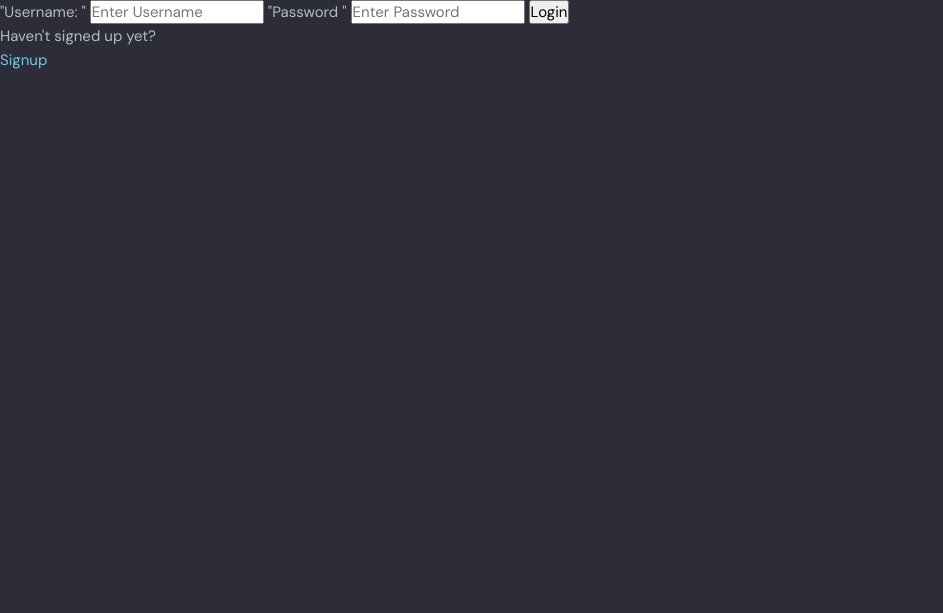
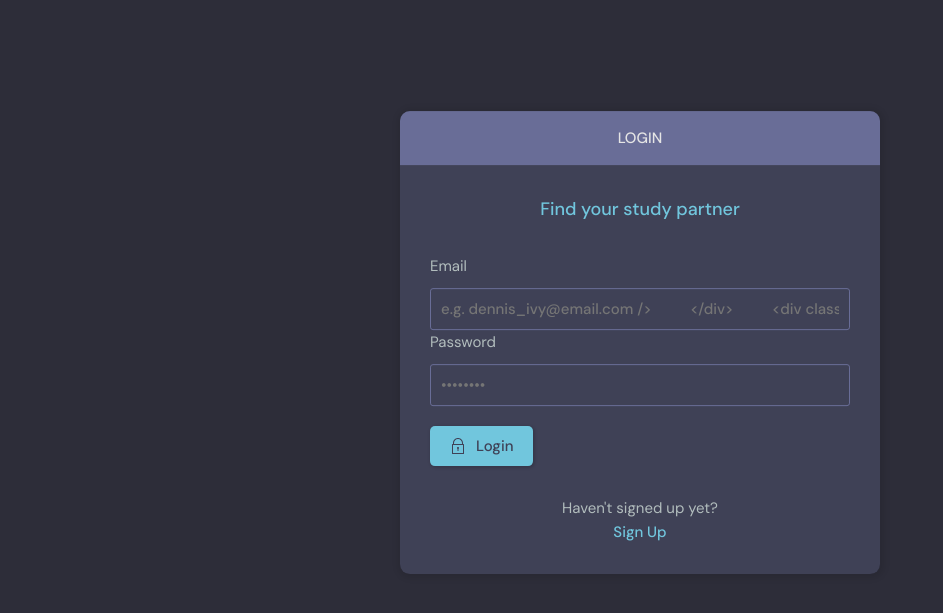
Before and after one commit to yxsh16/NextLink-django, a Django app: page /login/ in a window 1280 px wide. Shown: the part 76-689 px from the top of the page, without its empty margins (0-943 px from the left). Run offline with Django 4.2, Linux system fonts and the light colour scheme.

Commit message:
user-account

```diff
--- a/base/templates/base/login_register.html
+++ b/base/templates/base/login_register.html
@@ -1,39 +1,97 @@
 {% extends 'main.html' %}
 
 {% block content %}
+<main class="auth layout">
 
-{% if page == 'login' %}
-<div>
-    <form method = "POST" action = "">
-        {% csrf_token %}
+  {% if page == 'login' %}
+  <div class="container">
+    <div class="layout__box">
+      <div class="layout__boxHeader">
+        <div class="layout__boxTitle">
+          <h3>Login</h3>
+        </div>
+      </div>
+      <div class="layout__body">
+        <h2 class="auth__tagline">Find your study partner</h2>
 
-        <label>"Username: "</label>
-        <input type = "text" name = "username" placeholder = "Enter Username"/>
+        <form class="form" action="" method="POST">
+          {% csrf_token %}
+          <div class="form__group form__group">
+            <label for="room_name">Email</label>
+            <input id="username" name="email" type="email" placeholder="e.g. dennis_ivy@email.com />
+          </div>
+          <div class=" form__group">
+            <label for="password">Password</label>
+            <input id="password" name="password" type="password"
+              placeholder="&bull;&bull;&bull;&bull;&bull;&bull;&bull;&bull;" />
+          </div>
 
-        <label>"Password "</label>
-        <input type = "password" name = "password" placeholder = "Enter Password"/>
+          <button class="btn btn--main" type="submit">
+            <svg version="1.1" xmlns="http://www.w3.org/2000/svg" width="32" height="32" viewBox="0 0 32 32">
+              <title>lock</title>
+              <path
+                d="M27 12h-1v-2c0-5.514-4.486-10-10-10s-10 4.486-10 10v2h-1c-0.553 0-1 0.447-1 1v18c0 0.553 0.447 1 1 1h22c0.553 0 1-0.447 1-1v-18c0-0.553-0.447-1-1-1zM8 10c0-4.411 3.589-8 8-8s8 3.589 8 8v2h-16v-2zM26 30h-20v-16h20v16z">
+              </path>
+              <path
+                d="M15 21.694v4.306h2v-4.306c0.587-0.348 1-0.961 1-1.694 0-1.105-0.895-2-2-2s-2 0.895-2 2c0 0.732 0.413 1.345 1 1.694z">
+              </path>
+            </svg>
 
-        <input type = "submit" value = "Login" />
-    </form>
+            Login
+          </button>
+        </form>
 
-    <p> Haven't signed up yet?</p>
-    <a href = "{% url 'register' %}">Signup</a>
-</div>
+        <div class="auth__action">
+          <p>Haven't signed up yet?</p>
+          <a href="{% url 'register' %}" class="btn btn--link">Sign Up</a>
+        </div>
+      </div>
+    </div>
+  </div>
+  {% else %}
+  <div class="container">
+    <div class="layout__box">
+      <div class="layout__boxHeader">
+        <div class="layout__boxTitle">
+          <h3>Register</h3>
+        </div>
+      </div>
+      <div class="layout__body">
+        <h2 class="auth__tagline">Find your study partner</h2>
+
+        <form class="form" action="" method="POST">
+          {% csrf_token %}
+
+          {% for field in form %}
+          <div class="form__group form__group">
+            <label for="room_name">{{field.label}}</label>
+            {{field}}
+          </div>
+          {% endfor %}
 
 
-{% else %}
+          <button class="btn btn--main" type="submit">
+            <svg version="1.1" xmlns="http://www.w3.org/2000/svg" width="32" height="32" viewBox="0 0 32 32">
+              <title>lock</title>
+              <path
+                d="M27 12h-1v-2c0-5.514-4.486-10-10-10s-10 4.486-10 10v2h-1c-0.553 0-1 0.447-1 1v18c0 0.553 0.447 1 1 1h22c0.553 0 1-0.447 1-1v-18c0-0.553-0.447-1-1-1zM8 10c0-4.411 3.589-8 8-8s8 3.589 8 8v2h-16v-2zM26 30h-20v-16h20v16z">
+              </path>
+              <path
+                d="M15 21.694v4.306h2v-4.306c0.587-0.348 1-0.961 1-1.694 0-1.105-0.895-2-2-2s-2 0.895-2 2c0 0.732 0.413 1.345 1 1.694z">
+              </path>
+            </svg>
 
-<div>
-    <form method = "POST" action = "">
-        {% csrf_token %}
-        {{form.as_p}}
+            Register
+          </button>
+        </form>
 
-
-        <input type = "submit" value = "Register" />
-    </form>
-    <p> Already signed up? </p>
-    <a href= {% url 'register' %}">Login</a>
-</div>
-{% endif %}
-
+        <div class="auth__action">
+          <p>Already signed up yet?</p>
+          <a href="{% url 'login' %}" class="btn btn--link">Sign Up</a>
+        </div>
+      </div>
+    </div>
+  </div>
+  {% endif %}
+</main>
 {% endblock content %}
--- a/base/templates/base/profile.html
+++ b/base/templates/base/profile.html
@@ -19,7 +19,7 @@
           <h3>{{user.name}}</h3>
           <p>@{{user.username}}</p>
           {% if request.user == user %}
-          <a href="edit_user.html" class="btn btn--main btn--pill">Edit Profile</a>
+          <a href="{% url 'update-user' %}" class="btn btn--main btn--pill">Edit Profile</a>
           {% endif %}
         </div>
         <div class="profile__about">
--- a/base/urls.py
+++ b/base/urls.py
@@ -14,5 +14,6 @@ urlpatterns = [
     path('update-room/<str:pk>/', views.updateRoom, name = "update-room"),
     path('delete-room/<str:pk>/', views.deleteRoom, name = "delete-room"),
     path('delete-message/<str:pk>/', views.deleteMessage, name = "delete-message"),
+    path('update-user/', views.updateUser, name = "update-user"),
 
 ]
--- a/base/views.py
+++ b/base/views.py
@@ -3,7 +3,7 @@ from django.contrib.auth.models import User
 from django.contrib import messages
 from django.contrib.auth import authenticate, login, logout
 from .models import Room, Topic, Message
-from .forms import RoomForm
+from .forms import RoomForm, UserForm
 from django.contrib.auth.forms import UserCreationForm
 from django.http import HttpResponse
 from django.contrib.auth.decorators import login_required
@@ -167,4 +167,17 @@ def deleteMessage(request, pk):
     if request.method == 'POST':
         message.delete()
         return redirect('home')
-    return render(request, 'base/room_delete.html',{'obj':message})
+    return render(request, 'base/delete.html',{'obj':message})
+
+
+@login_required(login_url='/login')
+def updateUser(request):
+    user = request.user
+    form = UserForm(instance = user)
+
+    if request.method == 'POST':
+        form = UserForm(request.POST, instance = user)
+        if form.is_valid():
+            form.save()
+            return redirect('user-profile', pk = user.id)
+    return render(request, 'base/update-user.html', {'form':form})
--- a/templates/navbar.html
+++ b/templates/navbar.html
@@ -21,10 +21,9 @@
 
 
         <!-- Logged In -->
-
         {% if request.user.is_authenticated %}
         <div class="header__user">
-          <a href="profile.html">
+          <a href="{% url 'update-user' %}">
             <div class="avatar avatar--medium active">
               <img src="https://randomuser.me/api/portraits/men/37.jpg" />
             </div>
@@ -49,7 +48,7 @@
 
 
         <div class="dropdown-menu">
-          <a href="settings.html" class="dropdown-link"
+          <a href="{% url 'update-user' %}" class="dropdown-link"
             ><svg version="1.1" xmlns="http://www.w3.org/2000/svg" width="32" height="32" viewBox="0 0 32 32">
               <title>tools</title>
               <path
```
Also changed, not shown: base/forms.py (+7 -0 lines), base/templates/base/delete.html (added, +37 -0 lines), base/templates/base/room_delete.html (deleted, +0 -12 lines), base/templates/base/update-user.html (added, +40 -0 lines), db.sqlite3.
